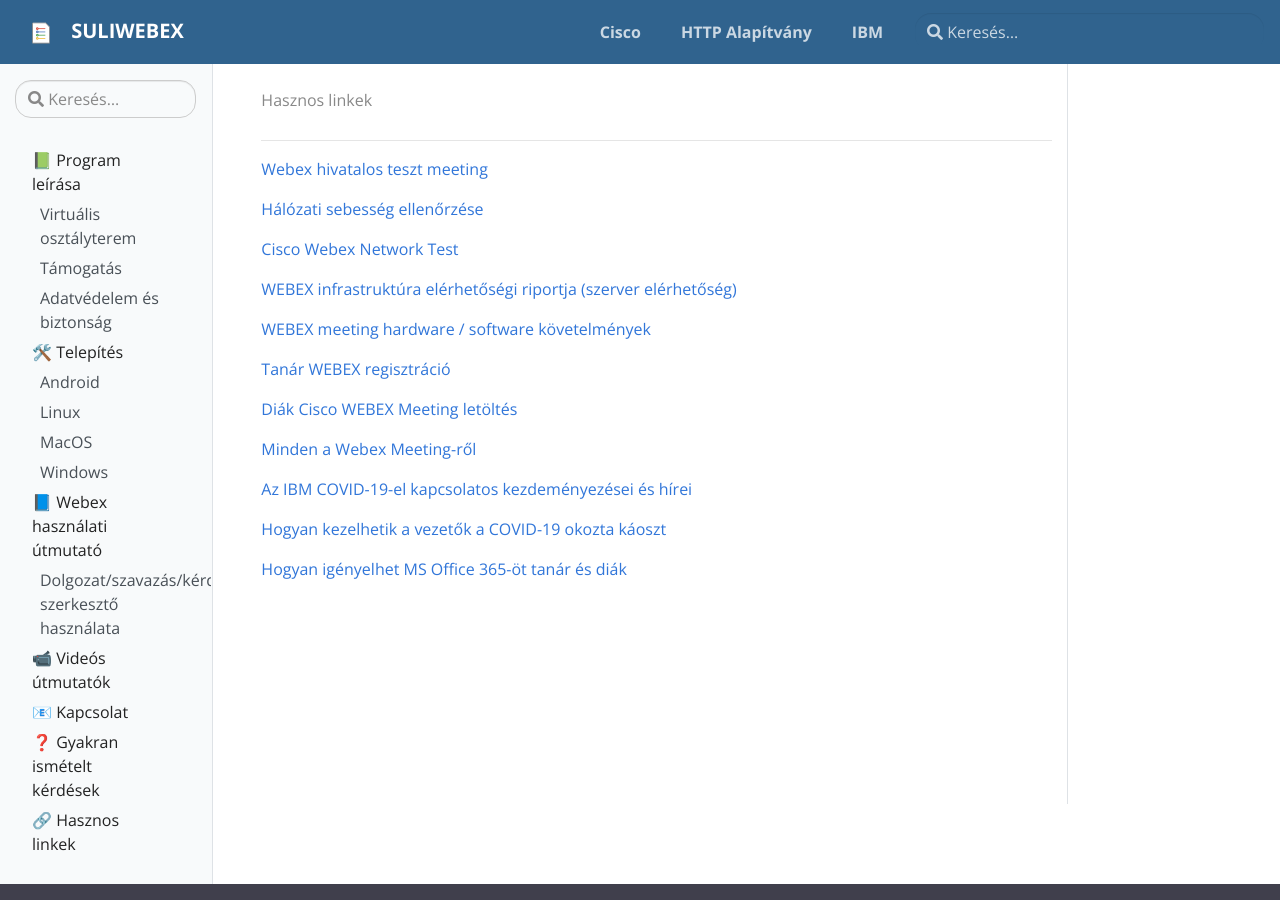
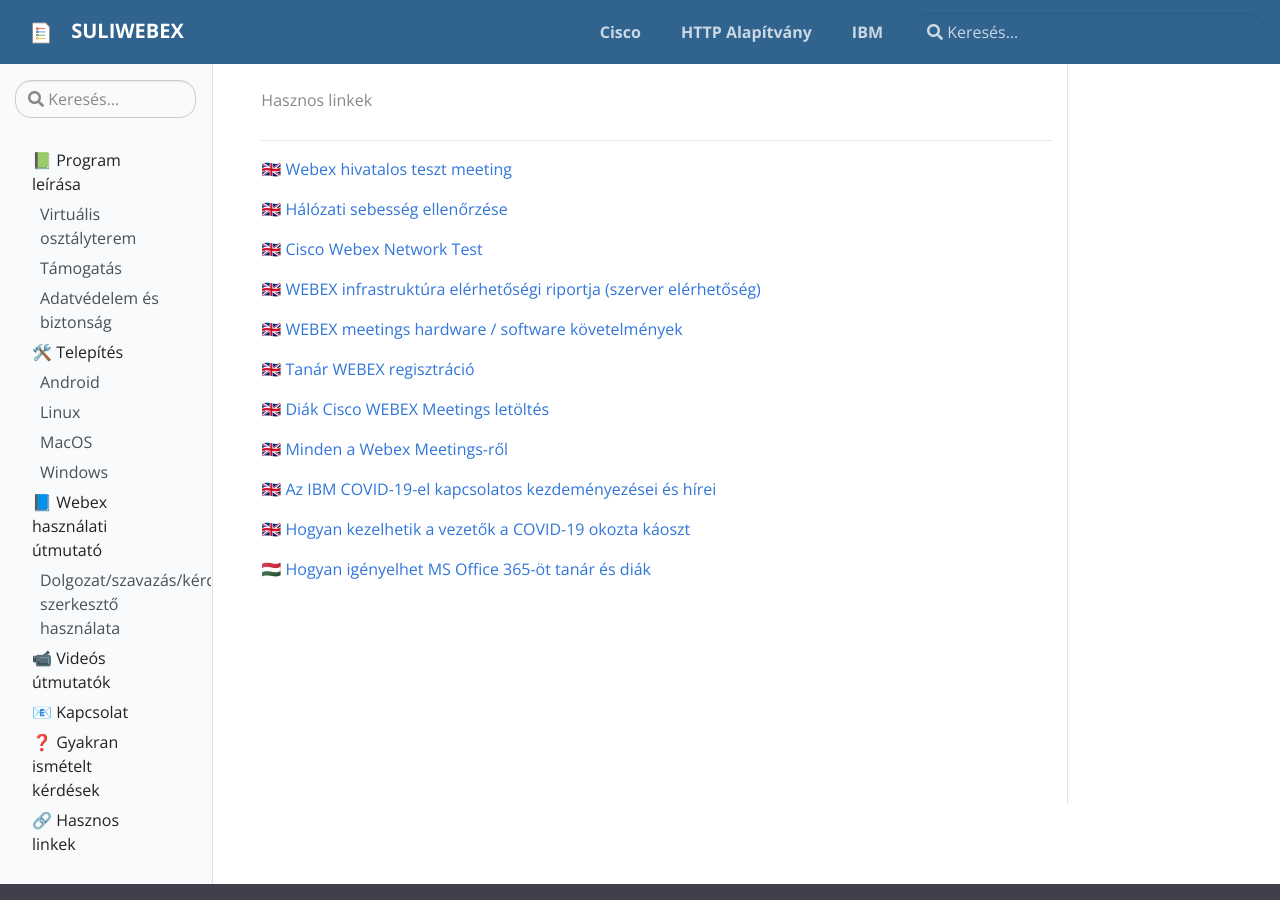
Before and after one commit to suliwebex/suliwebex.github.io, a Jekyll site: the page built from pages/linkek.md, in a window 1280 px wide and 900 px high. Built offline with Jekyll 4.4.1, drawn with Linux system fonts in a browser that asks for light colours.

Commit message:
Update linkek.md

```diff
--- a/pages/linkek.md
+++ b/pages/linkek.md
@@ -4,24 +4,25 @@ title: Hasznos linkek
 permalink: /linkek/
 ---
 
-<p><a href="https://www.webex.com/test-meeting.html/#" target="_main">Webex hivatalos teszt meeting</a></p>
 
-<p><a href="https://www.speedtest.net/"  target="_main">Hálózati sebesség ellenőrzése</a></p>
+<p><a href="https://www.webex.com/test-meeting.html/#" target="_main">🇬🇧 Webex hivatalos teszt meeting</a></p>
 
-<p><a href="https://mediatest.webex.com/#/main" target="_main">Cisco Webex Network Test</a></p>
+<p><a href="https://www.speedtest.net/"  target="_main">🇬🇧 Hálózati sebesség ellenőrzése</a></p>
 
-<p><a href="https://status.webex.com/" target="_main">WEBEX infrastruktúra elérhetőségi riportja (szerver elérhetőség)</a></p>
+<p><a href="https://mediatest.webex.com/#/main" target="_main">🇬🇧 Cisco Webex Network Test</a></p>
 
-<p><a href="https://help.webex.com/en-us/nki3xrq/Webex-Meetings-Suite-System-Requirements" target="_main">WEBEX meeting hardware / software követelmények</a></p>
+<p><a href="https://status.webex.com/" target="_main">🇬🇧 WEBEX infrastruktúra elérhetőségi riportja (szerver elérhetőség)</a></p>
 
-<p><a href="https://cart.webex.com/sign-up-webex" target="_main">Tanár WEBEX regisztráció</a></p>
+<p><a href="https://help.webex.com/en-us/nki3xrq/Webex-Meetings-Suite-System-Requirements" target="_main">🇬🇧 WEBEX meetings hardware / software követelmények</a></p>
 
-<p><a href="https://www.webex.com/downloads.html/" target="_main">Diák Cisco WEBEX Meeting letöltés</a></p>
+<p><a href="https://cart.webex.com/sign-up-webex" target="_main">🇬🇧 Tanár WEBEX regisztráció</a></p>
 
-<p><a href="https://help.webex.com/en-us/w11l5i/Cisco-Webex-Web-App-Updates-Overview#concept_6C8ED62012334D2D91D139BAD77C833F" target="_main">Minden a Webex Meeting-ről</a></p>
+<p><a href="https://www.webex.com/downloads.html/" target="_main">🇬🇧 Diák Cisco WEBEX Meetings letöltés</a></p>
 
-<p><a href="https://www.ibm.com/thought-leadership/covid19/?lnk=ushpv18l1" target="_main">Az IBM COVID-19-el kapcsolatos kezdeményezései és hírei</a></p>
+<p><a href="https://help.webex.com/en-us/w11l5i/Cisco-Webex-Web-App-Updates-Overview#concept_6C8ED62012334D2D91D139BAD77C833F" target="_main">🇬🇧 Minden a Webex Meetings-ről</a></p>
 
-<p><a href="https://www.ibm.com/thought-leadership/institute-business-value"  target="_main">Hogyan kezelhetik a vezetők a COVID-19 okozta káoszt</a></p>
+<p><a href="https://www.ibm.com/thought-leadership/covid19/?lnk=ushpv18l1" target="_main">🇬🇧 Az IBM COVID-19-el kapcsolatos kezdeményezései és hírei</a></p>
 
-<p><a href="https://o365.oh.gov.hu/" target="_main">Hogyan igényelhet MS Office 365-öt tanár és diák</a></p>
+<p><a href="https://www.ibm.com/thought-leadership/institute-business-value"  target="_main">🇬🇧 Hogyan kezelhetik a vezetők a COVID-19 okozta káoszt</a></p>
+
+<p><a href="https://o365.oh.gov.hu/" target="_main">🇭🇺 Hogyan igényelhet MS Office 365-öt tanár és diák</a></p>
```
